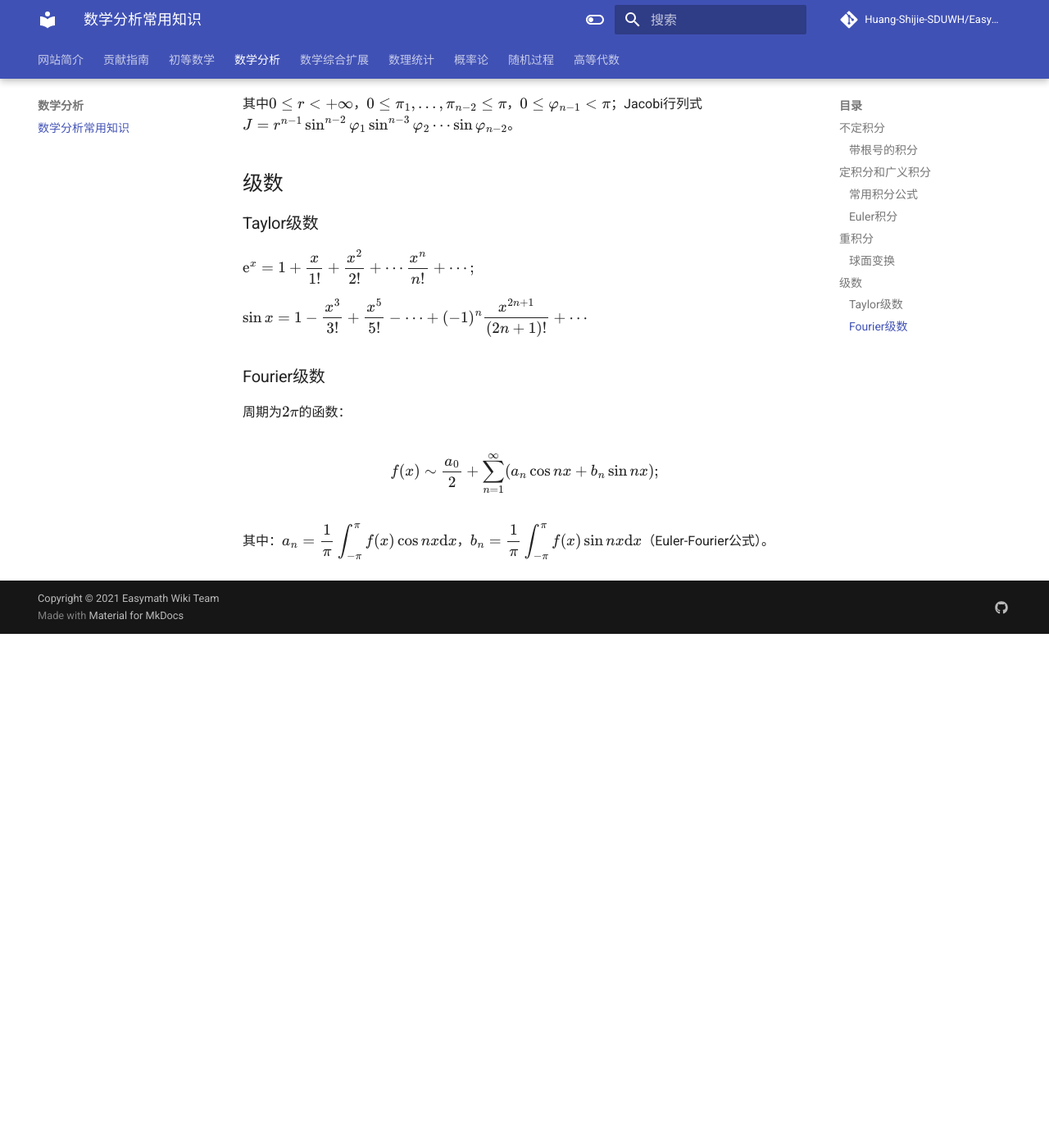
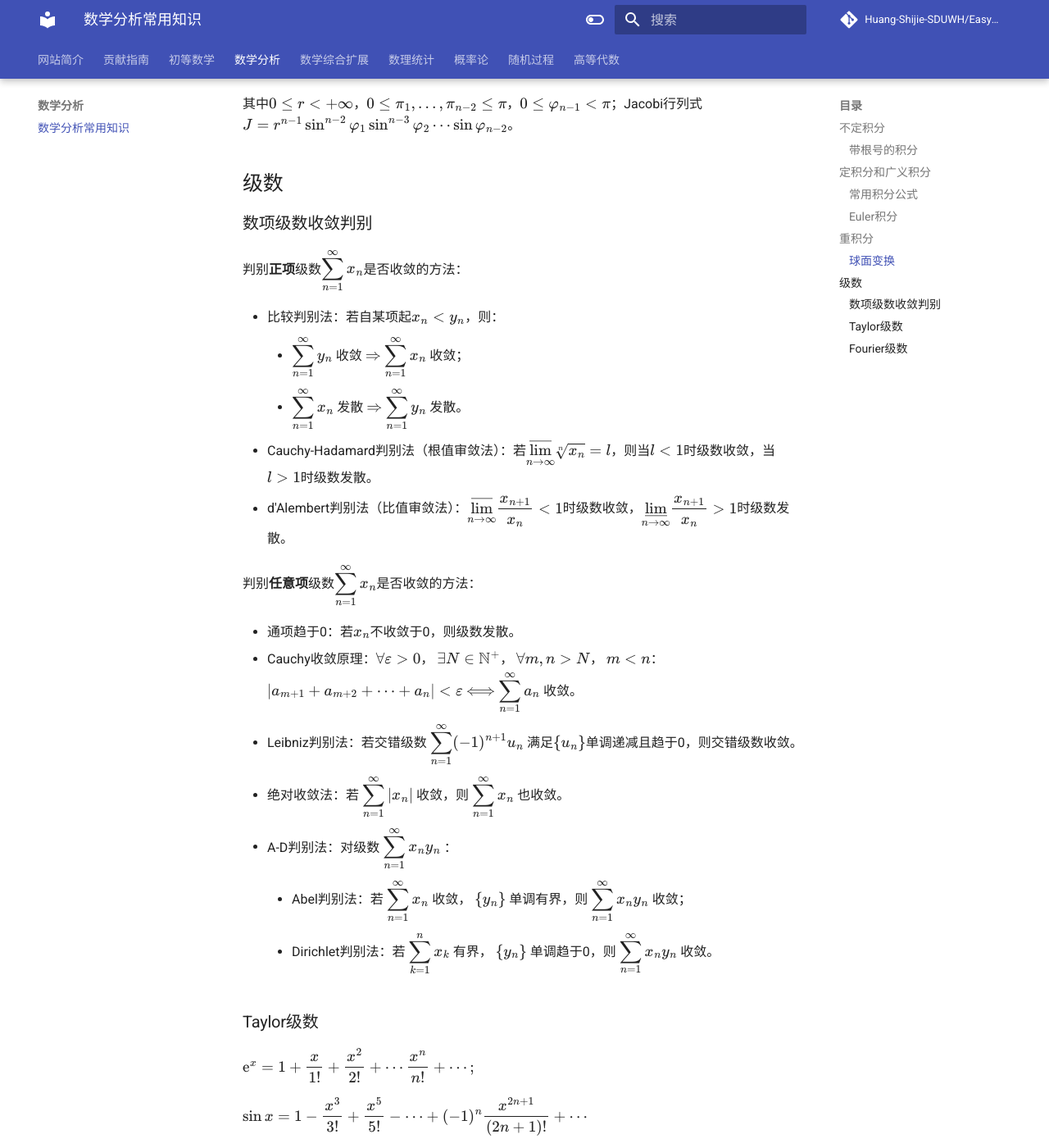
Before and after one commit to Easymath-wiki/Easymath-wiki, an MkDocs documentation site: the page built from docs/数学分析/数分常用知识.md, in a window 1280 px wide and 1400 px high, scrolled down 2585 px. Shown: the whole window at 82% size. Built offline with MkDocs 1.6.1 and Material for MkDocs 9.7.7, drawn with Linux system fonts in a browser that asks for light colours; formulas are drawn with MathJax 3; comment, search, counter and statistics services are not loaded; before the commit the page ends 3358 px from its top, so only the background shows below that.

Commit message:
Add the criterion of series.

```diff
--- a/docs/数学分析/数分常用知识.md
+++ b/docs/数学分析/数分常用知识.md
@@ -5,11 +5,17 @@
 \newcommand{\xfrac}{\displaystyle \frac}
 \newcommand{\xint}{\displaystyle \int}
 \newcommand{\xsqrt}{\displaystyle \sqrt}
-\newcommand{\d}{\mathrm{d}}
-\newcommand{\R}{\mathbb{R}}
+\newcommand{\xsum}{\displaystyle \sum}
+\newcommand{\xlim}{\displaystyle \lim}
+\newcommand{\limsup}[1]{\mathop{\overline{\text{lim}}}\limits_{#1}}
+\newcommand{\liminf}[1]{\mathop{\underline{\text{lim}}}\limits_{#1}}
+\def\d{\mathrm{d}}
+\def\R{\mathbb{R}}
 \def\phi{\varphi}
 \def\Beta{\mathrm{B}}
 \def\e{\mathrm{e}}
+\def\N{\mathbb{N}}
+\def\implies{\Rightarrow}
 \]
 </div>
 
@@ -120,6 +126,26 @@ $$
 
 ## 级数
 
+### 数项级数收敛判别
+
+判别**正项**级数$\xsum_{n=1}^{\infty} x_n$是否收敛的方法：
+
+* 比较判别法：若自某项起$x_n < y_n$，则：
+    * $\xsum_{n=1}^{\infty} y_n$ 收敛 $\implies$ $\xsum_{n=1}^{\infty} x_n$ 收敛；
+    * $\xsum_{n=1}^{\infty} x_n$ 发散 $\implies$ $\xsum_{n=1}^{\infty} y_n$ 发散。
+* Cauchy-Hadamard判别法（根值审敛法）：若$\limsup{n \to \infty} \xsqrt[n]{x_n} = l$，则当$l < 1$时级数收敛，当$l > 1$时级数发散。
+* d'Alembert判别法（比值审敛法）：$\limsup{n \to \infty} \xfrac{x_{n+1}}{x_n} < 1$时级数收敛，$\liminf{n \to \infty} \xfrac{x_{n+1}}{x_n} > 1$时级数发散。
+
+判别**任意项**级数$\xsum_{n=1}^{\infty} x_n$是否收敛的方法：
+
+* 通项趋于0：若$x_n$不收敛于0，则级数发散。
+* Cauchy收敛原理：$\forall \varepsilon > 0$， $\exists N \in \N^+$， $\forall m, n > N$， $m < n$： $|a_{m + 1} + a_{m + 2} + \cdots + a_n | < \varepsilon$ $\Longleftrightarrow$ $\xsum_{n=1}^{\infty} a_n$ 收敛。
+* Leibniz判别法：若交错级数 $\xsum_{n=1}^{\infty} (-1)^{n+1} u_n$ 满足$\{ u_n \}$单调递减且趋于0，则交错级数收敛。
+* 绝对收敛法：若 $\xsum_{n=1}^{\infty} |x_n|$ 收敛，则 $\xsum_{n=1}^{\infty} x_n$ 也收敛。
+* A-D判别法：对级数 $\xsum_{n=1}^{\infty} x_n y_n$ ：
+    * Abel判别法：若 $\xsum_{n=1}^{\infty} x_n$ 收敛， $\{ y_n \}$ 单调有界，则 $\xsum_{n=1}^{\infty} x_n y_n$ 收敛；
+    * Dirichlet判别法：若 $\xsum_{k=1}^{n} x_k$ 有界， $\{ y_n \}$ 单调趋于0，则 $\xsum_{n=1}^{\infty} x_n y_n$ 收敛。
+
 ### Taylor级数
 
 $\e^x = 1 + \xfrac{x}{1!} + \xfrac{x^2}{2!} + \cdots \xfrac{x^n}{n!} + \cdots ;$
```
